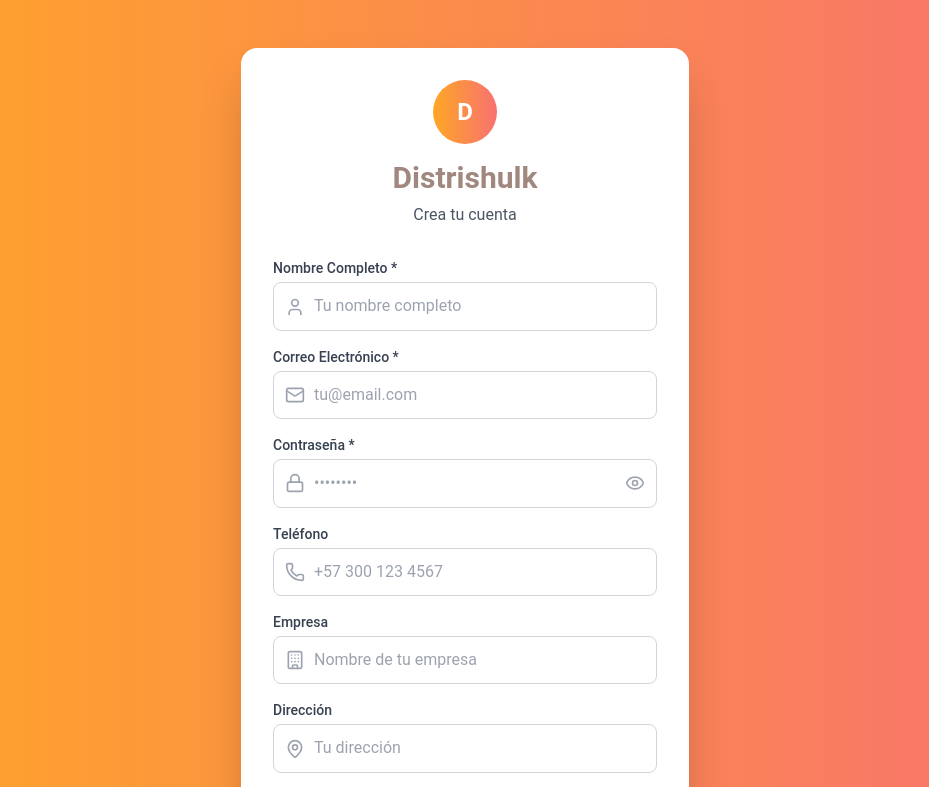
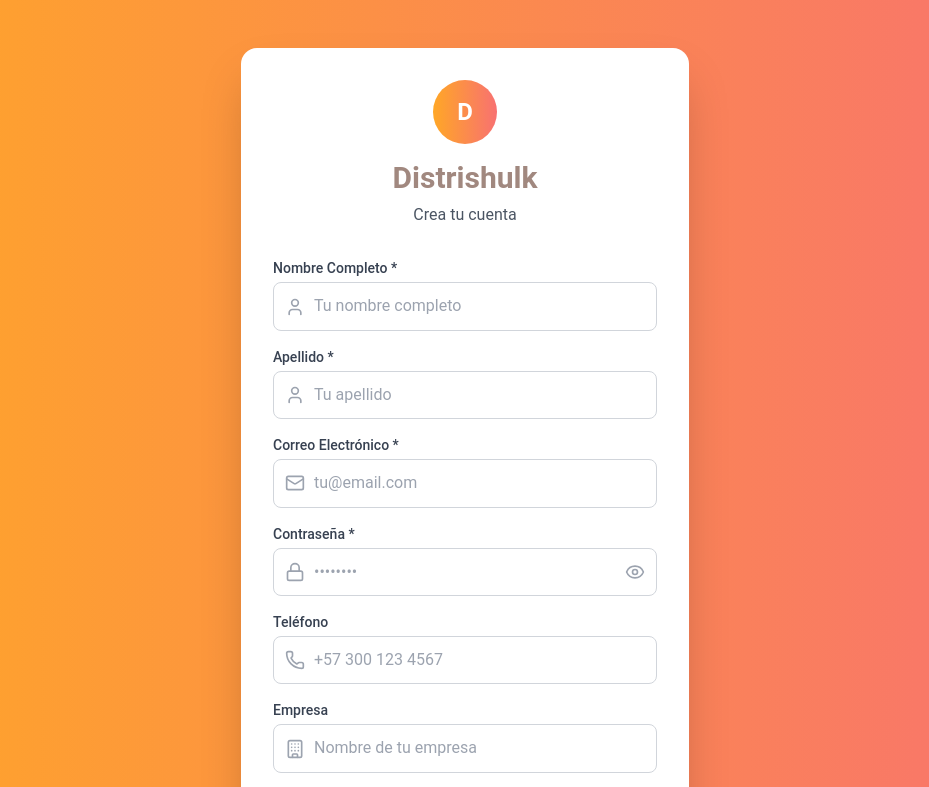
Before and after one commit to Lilopadilla22/distribuidora-frontend, a React (Vite) app: page /register in a window 1280 px wide. Shown: the top 787 px of the page, without its empty margins (175-1104 px from the left). Built offline with nearby package versions, Linux system fonts and the light colour scheme.

Commit message:
update register

```diff
--- a/src/screens/Auth/Register.tsx
+++ b/src/screens/Auth/Register.tsx
@@ -7,11 +7,14 @@ import type { RegisterFormData } from '../../types';
 const Register: React.FC = () => {
   const [formData, setFormData] = useState<RegisterFormData>({
     nombre: '',
+    apellido: '',
     email: '',
     password: '',
+    direccion: '',
     telefono: '',
-    direccion: '',
-    empresa: '',
+    fecha_cumpleanos: '',
+    cc: '',
+    nombre_negocio: '',
   });
   const [showPassword, setShowPassword] = useState(false);
   const [loading, setLoading] = useState(false);
@@ -39,12 +42,18 @@ const Register: React.FC = () => {
       setTimeout(() => {
         navigate('/login');
       }, 2000);
-    } catch (error: any) {
-      setError(error.response?.data?.message || 'Error al registrar usuario');
+    } catch (error: unknown) {
+      if (error instanceof Error && 'response' in error) {
+        const axiosError = error as { response?: { data?: { message?: string } } };
+        setError(axiosError.response?.data?.message || 'Error al registrar usuario');
+      } else {
+        setError('Error al registrar usuario');
+      }
     } finally {
       setLoading(false);
     }
   };
+
 
   if (success) {
     return (
@@ -102,6 +111,26 @@ const Register: React.FC = () => {
                 />
               </div>
             </div>
+
+            <div>
+              <label htmlFor="apellido" className="block text-sm font-medium text-gray-700 mb-1">
+                Apellido *
+              </label>
+              <div className="relative">
+                <User className="absolute left-3 top-1/2 transform -translate-y-1/2 text-gray-400 w-5 h-5" />
+                <input
+                  id="apellido"
+                  name="apellido"
+                  type="text"
+                  required
+                  value={formData.apellido}
+                  onChange={handleChange}
+                  className="w-full pl-10 pr-4 py-3 border border-gray-300 rounded-lg focus:ring-2 focus:ring-orange-400 focus:border-transparent"
+                  placeholder="Tu apellido"
+                />
+              </div>
+            </div>
+
 
             <div>
               <label htmlFor="email" className="block text-sm font-medium text-gray-700 mb-1">
@@ -176,7 +205,7 @@ const Register: React.FC = () => {
                   id="empresa"
                   name="empresa"
                   type="text"
-                  value={formData.empresa}
+                  value={formData.nombre_negocio}
                   onChange={handleChange}
                   className="w-full pl-10 pr-4 py-3 border border-gray-300 rounded-lg focus:ring-2 focus:ring-orange-400 focus:border-transparent"
                   placeholder="Nombre de tu empresa"
```
Also changed, not shown: src/types/index.ts (+9 -5 lines).
